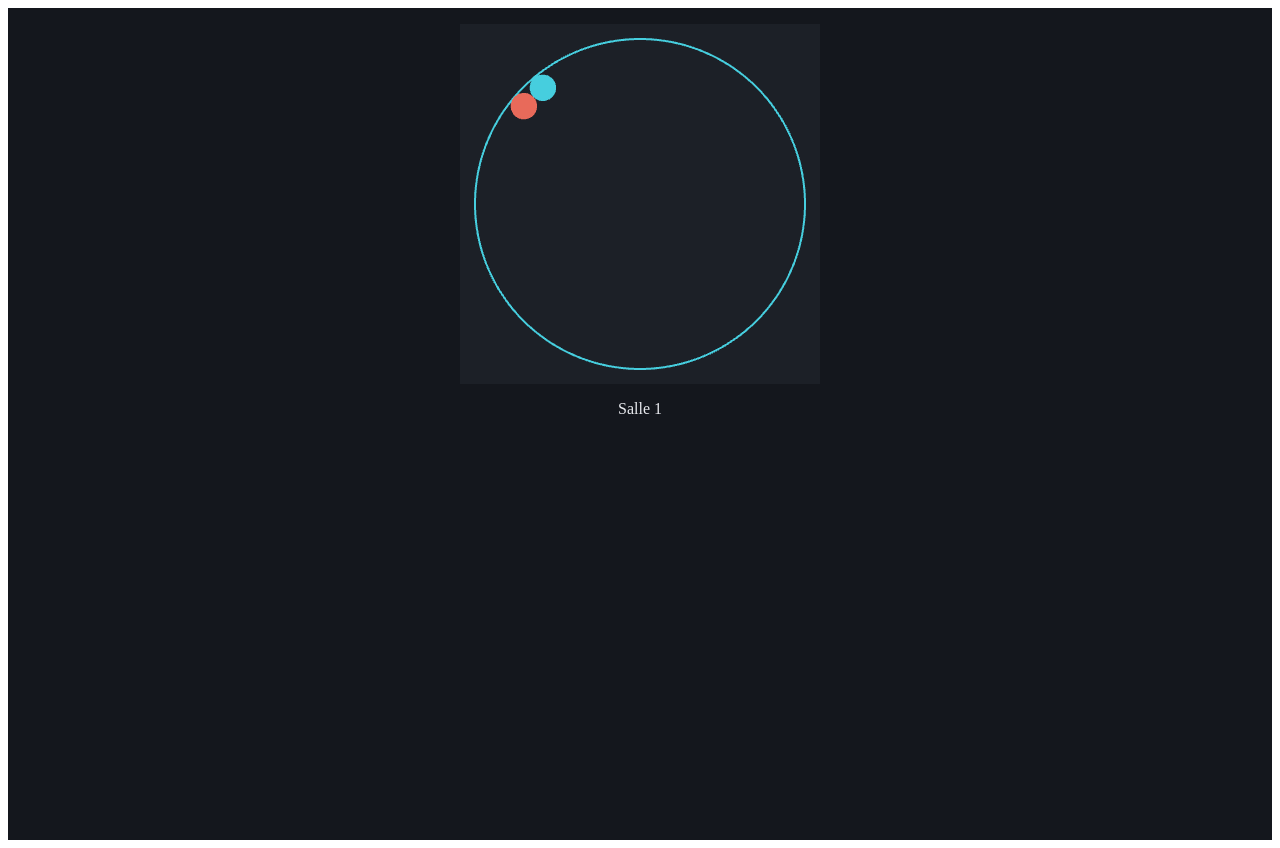
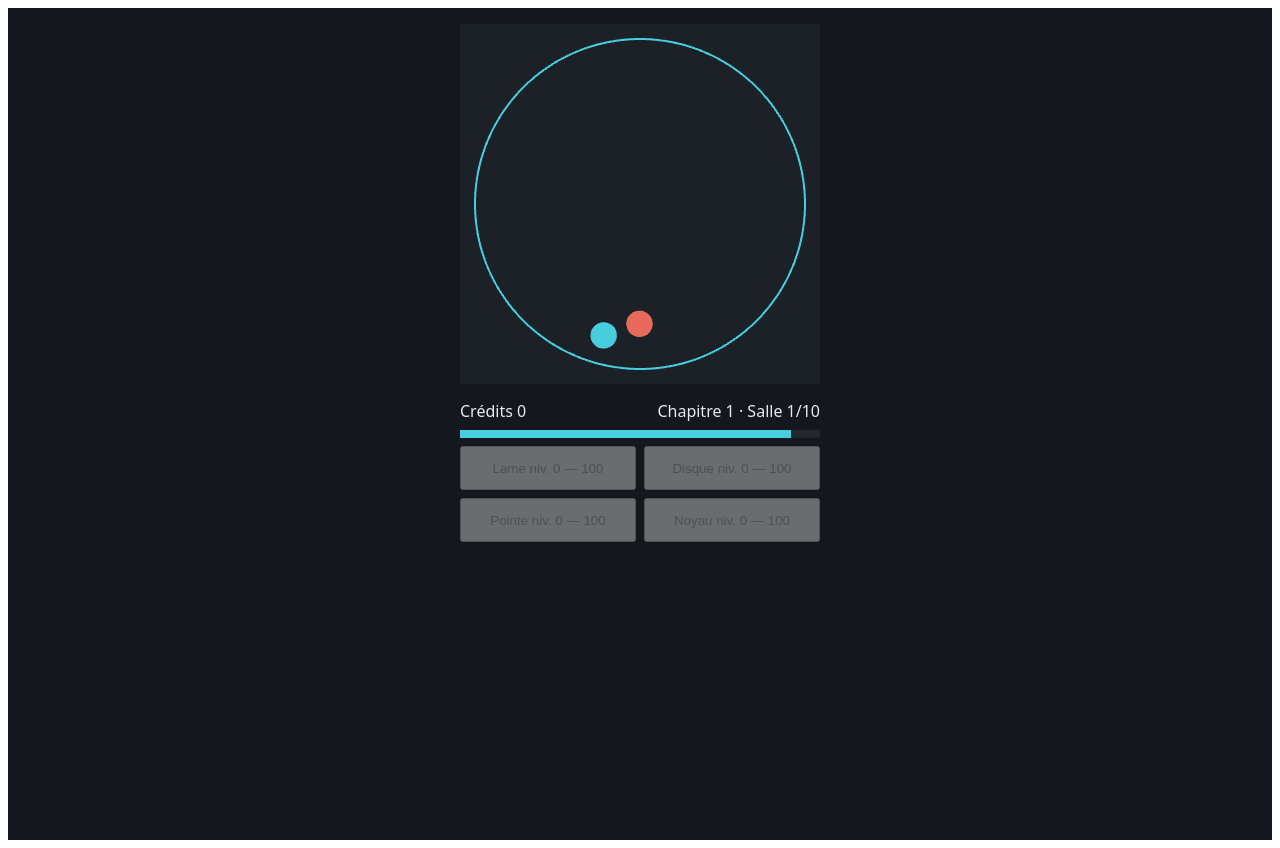
Before and after one commit to nicolas-rabault/spinforge, a React (Vite) app: page / in a window 1280 px wide. Built offline with nearby package versions, Linux system fonts and the light colour scheme.

Commit message:
feat: HUD - credits, salle, barre de spin, ameliorations, ecran de mort

```diff
--- a/src/ui/Hud.tsx
+++ b/src/ui/Hud.tsx
@@ -1,5 +1,52 @@
-import type { SimState } from '../sim/types';
+import { formatCredits } from './format';
+import { tryUpgrade, upgradeCost } from '../sim/economy';
+import { resetRun } from '../sim/sim';
+import { SALLES_PER_CHAPTER } from '../sim/config';
+import type { PieceLevels, SimState } from '../sim/types';
+
+const PIECES: { key: keyof PieceLevels; label: string }[] = [
+  { key: 'lame', label: 'Lame' },
+  { key: 'disque', label: 'Disque' },
+  { key: 'pointe', label: 'Pointe' },
+  { key: 'noyau', label: 'Noyau' },
+];
 
 export function Hud({ stateRef }: { stateRef: { current: SimState } }) {
-  return <div>Salle {stateRef.current.salle}</div>;
+  const s = stateRef.current;
+  const spinPct = Math.max(0, Math.round((s.player.spin / s.player.spinMax) * 100));
+  return (
+    <div style={{ width: 360, display: 'flex', flexDirection: 'column', gap: 8, fontFamily: 'system-ui' }}>
+      <div style={{ display: 'flex', justifyContent: 'space-between' }}>
+        <span>Crédits {formatCredits(s.credits)}</span>
+        <span>
+          Chapitre {s.chapter} · Salle {s.salle}/{SALLES_PER_CHAPTER}
+          {s.salle === SALLES_PER_CHAPTER ? ' — BOSS' : ''}
+        </span>
+      </div>
+      <div style={{ height: 8, background: '#232830' }}>
+        <div style={{ width: `${spinPct}%`, height: '100%', background: '#46cede' }}></div>
+      </div>
+      {s.chapterValidated ? <div style={{ color: '#6fbf73' }}>Chapitre 1 validé</div> : null}
+      {s.phase === 'dead' ? (
+        <button style={{ minHeight: 44 }} onClick={() => resetRun(stateRef.current)}>
+          Ta toupie s'est arrêtée — Retenter (crédits conservés)
+        </button>
+      ) : null}
+      <div style={{ display: 'grid', gridTemplateColumns: '1fr 1fr', gap: 8 }}>
+        {PIECES.map(({ key, label }) => {
+          const cost = upgradeCost(s.pieces[key]);
+          return (
+            <button
+              key={key}
+              style={{ minHeight: 44 }}
+              disabled={s.credits < cost}
+              onClick={() => tryUpgrade(stateRef.current, key)}
+            >
+              {label} niv. {s.pieces[key]} — {formatCredits(cost)}
+            </button>
+          );
+        })}
+      </div>
+    </div>
+  );
 }
--- /dev/null
+++ b/src/ui/format.ts
@@ -0,0 +1,5 @@
+export function formatCredits(n: number): string {
+  if (n < 1000) return Math.floor(n).toString();
+  if (n < 1e6) return (n / 1000).toFixed(1).replace('.', ',') + ' k';
+  return (n / 1e6).toFixed(2).replace('.', ',') + ' M';
+}
```
Also changed, not shown: 1 other file (tests, documents, lock files or other folders).
